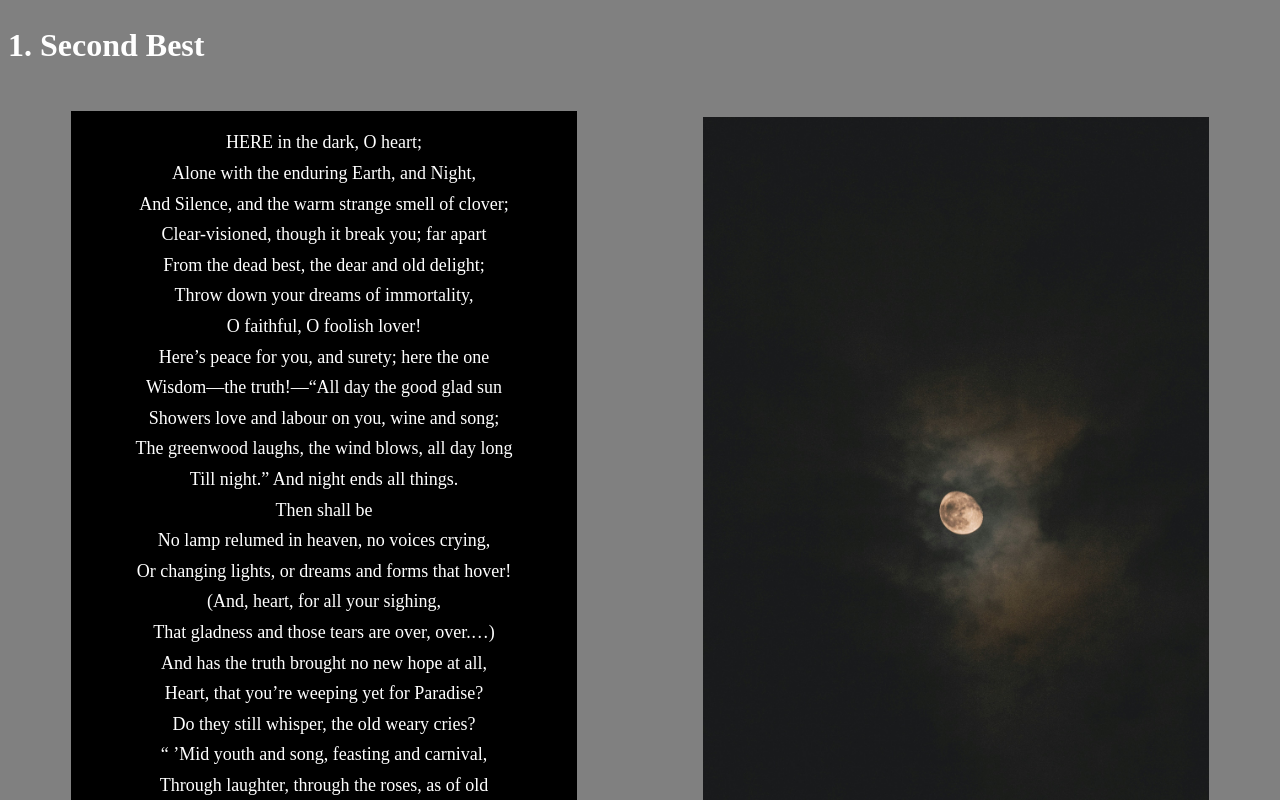
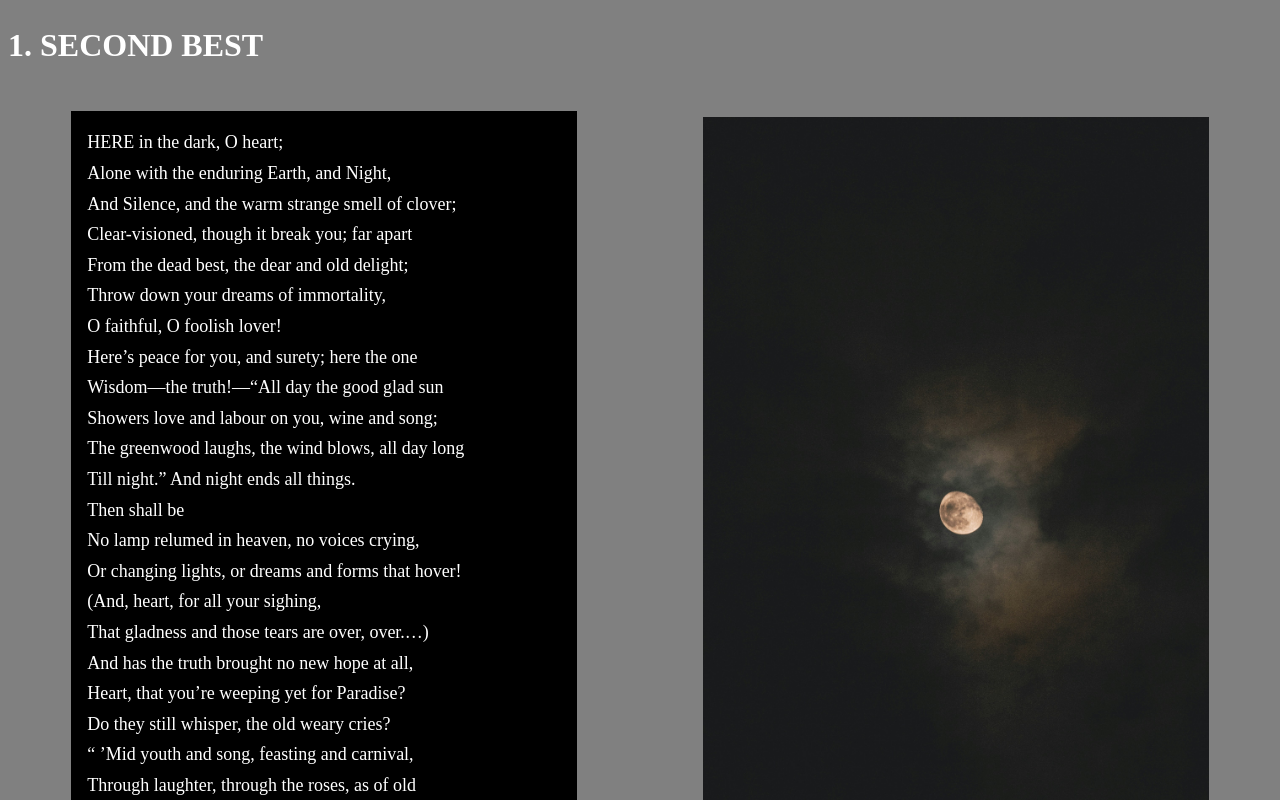
Before and after one commit to RVCC-IDMX/poem-page-Colli456, a plain HTML site: page index.html in a window 1280 px wide. Shown: the top 800 px of the page. Drawn offline with Linux system fonts and the light colour scheme.

Commit message:
Poem Fix

```diff
--- a/css/app.css
+++ b/css/app.css
@@ -84,7 +84,7 @@ body {
   background-color: black;
   font-size: large;
   line-height: 1.7;
-  text-align: center;
+  /*text-align: center;*/
   padding: 1Rem ;
   max-width: 80%;
   margin-left: auto;
--- a/index.html
+++ b/index.html
@@ -8,7 +8,7 @@
     <title>A poem</title>
 </head>
 <body>
-    <h1>1. Second Best</h1>
+    <h1>1. SECOND BEST</h1>
 
     <main>
         <section id="Pic">
@@ -46,9 +46,9 @@
                 <br>
                 The greenwood laughs, the wind blows, all day long
                 <br>
-                Till night.” And night ends all things.
+                Till night.”   And night ends all things.
                 <br>
-                Then shall be
+                                                    Then shall be
                 <br>
                 No lamp relumed in heaven, no voices crying,
                 <br>
```
